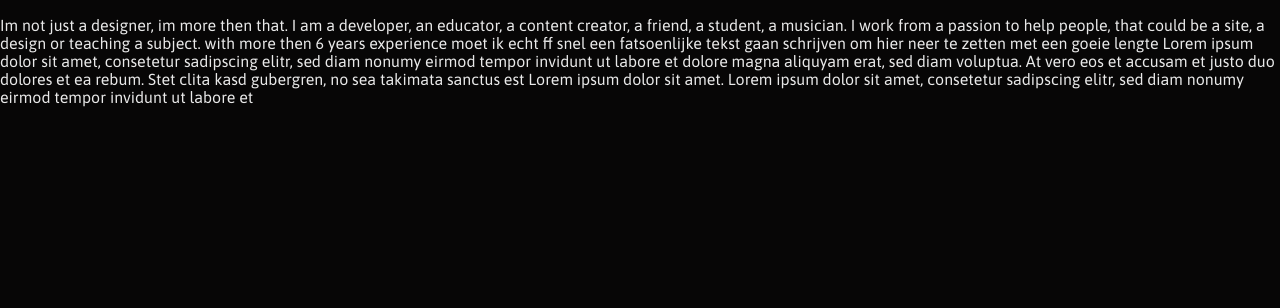
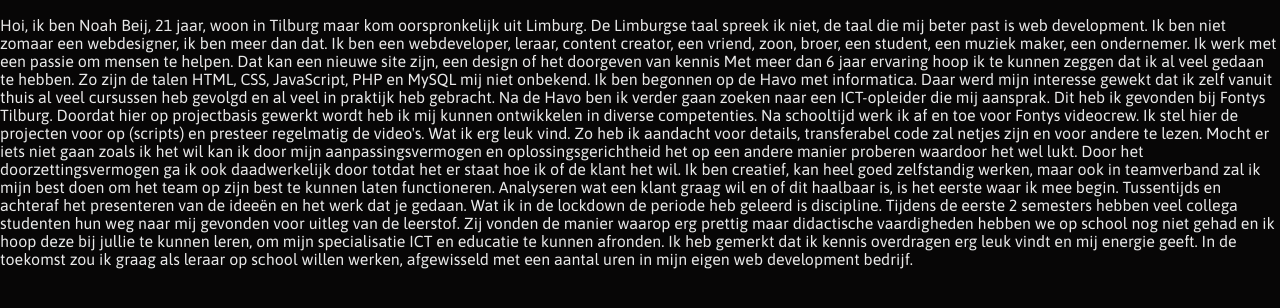
Before and after one commit to thedutchgunslinger/portfolio, a Next.js app: page /AboutText in a window 1280 px wide. Shown: the top 308 px of the page. Built offline with nearby package versions, Linux system fonts and the light colour scheme.

Commit message:
about tekst

```diff
--- a/pages/AboutText.js
+++ b/pages/AboutText.js
@@ -2,17 +2,41 @@ const AboutText = () => {
   return (
     <div>
       <p>
-        Im not just a designer, im more then that. I am a developer, an
-        educator, a content creator, a friend, a student, a musician. I work
-        from a passion to help people, that could be a site, a design or
-        teaching a subject. with more then 6 years experience moet ik echt ff
-        snel een fatsoenlijke tekst gaan schrijven om hier neer te zetten met
-        een goeie lengte Lorem ipsum dolor sit amet, consetetur sadipscing
-        elitr, sed diam nonumy eirmod tempor invidunt ut labore et dolore magna
-        aliquyam erat, sed diam voluptua. At vero eos et accusam et justo duo
-        dolores et ea rebum. Stet clita kasd gubergren, no sea takimata sanctus
-        est Lorem ipsum dolor sit amet. Lorem ipsum dolor sit amet, consetetur
-        sadipscing elitr, sed diam nonumy eirmod tempor invidunt ut labore et
+        Hoi, ik ben Noah Beij, 21 jaar, woon in Tilburg maar kom oorspronkelijk
+        uit Limburg. De Limburgse taal spreek ik niet, de taal die mij beter
+        past is web development. Ik ben niet zomaar een webdesigner, ik ben meer
+        dan dat. Ik ben een webdeveloper, leraar, content creator, een vriend,
+        zoon, broer, een student, een muziek maker, een ondernemer. Ik werk met
+        een passie om mensen te helpen. Dat kan een nieuwe site zijn, een design
+        of het doorgeven van kennis Met meer dan 6 jaar ervaring hoop ik te
+        kunnen zeggen dat ik al veel gedaan te hebben. Zo zijn de talen HTML,
+        CSS, JavaScript, PHP en MySQL mij niet onbekend. Ik ben begonnen op de
+        Havo met informatica. Daar werd mijn interesse gewekt dat ik zelf vanuit
+        thuis al veel cursussen heb gevolgd en al veel in praktijk heb gebracht.
+        Na de Havo ben ik verder gaan zoeken naar een ICT-opleider die mij
+        aansprak. Dit heb ik gevonden bij Fontys Tilburg. Doordat hier op
+        projectbasis gewerkt wordt heb ik mij kunnen ontwikkelen in diverse
+        competenties. Na schooltijd werk ik af en toe voor Fontys videocrew. Ik
+        stel hier de projecten voor op (scripts) en presteer regelmatig de
+        video's. Wat ik erg leuk vind. Zo heb ik aandacht voor details,
+        transferabel code zal netjes zijn en voor andere te lezen. Mocht er iets
+        niet gaan zoals ik het wil kan ik door mijn aanpassingsvermogen en
+        oplossingsgerichtheid het op een andere manier proberen waardoor het wel
+        lukt. Door het doorzettingsvermogen ga ik ook daadwerkelijk door totdat
+        het er staat hoe ik of de klant het wil. Ik ben creatief, kan heel goed
+        zelfstandig werken, maar ook in teamverband zal ik mijn best doen om het
+        team op zijn best te kunnen laten functioneren. Analyseren wat een klant
+        graag wil en of dit haalbaar is, is het eerste waar ik mee begin.
+        Tussentijds en achteraf het presenteren van de ideeën en het werk dat je
+        gedaan. Wat ik in de lockdown de periode heb geleerd is discipline.
+        Tijdens de eerste 2 semesters hebben veel collega studenten hun weg naar
+        mij gevonden voor uitleg van de leerstof. Zij vonden de manier waarop
+        erg prettig maar didactische vaardigheden hebben we op school nog niet
+        gehad en ik hoop deze bij jullie te kunnen leren, om mijn specialisatie
+        ICT en educatie te kunnen afronden. Ik heb gemerkt dat ik kennis
+        overdragen erg leuk vindt en mij energie geeft. In de toekomst zou ik
+        graag als leraar op school willen werken, afgewisseld met een aantal
+        uren in mijn eigen web development bedrijf.
       </p>
     </div>
   );
--- a/styles/browserLayoutMyStory.module.scss
+++ b/styles/browserLayoutMyStory.module.scss
@@ -28,7 +28,7 @@
   grid-column: 4 /5;
   grid-row: 1 / 2;
   height: 150px;
-  margin: auto 0 calc(120% - 150px) 0;
+  margin: auto 0 calc(120% - 900px) 0;
   z-index: 1;
 }
 .headerContainer {
@@ -85,6 +85,6 @@
   }
   .contactContainer {
     height: 150px;
-    margin: 30px 10% 50px 10%;
+    margin: 900px 10% 50px 10%;
   }
 }
```
